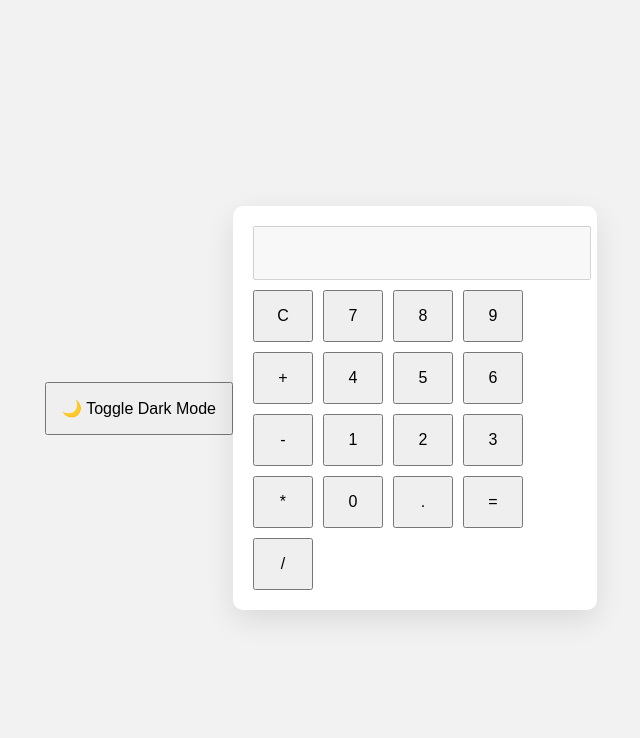
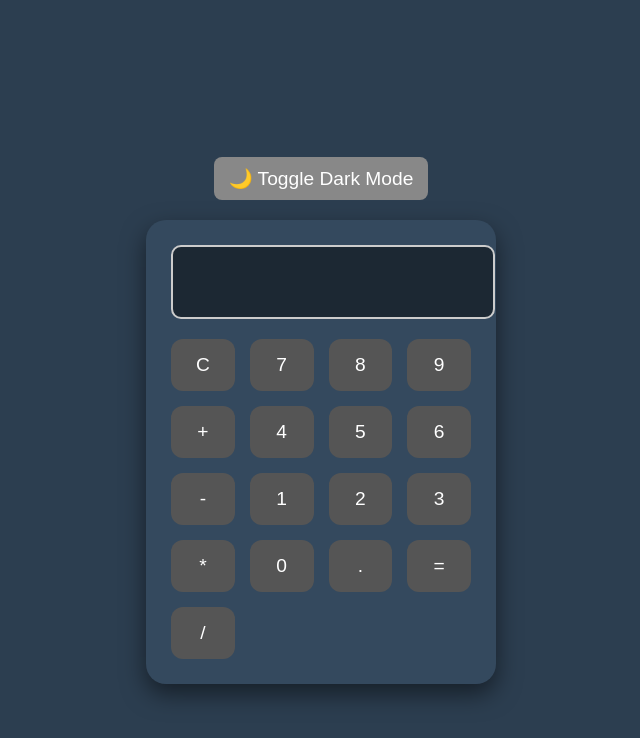
Before and after one commit to noshabaverse/web-calculator, a plain HTML site: page index.html in a window 1280 px wide. Both pictures are taken after a click on the button "🌙 Toggle Dark Mode". Shown: the whole page, without its empty margins (319-959 px from the left). Drawn offline with Linux system fonts and the light colour scheme.

Commit message:
Update style.css

```diff
--- a/style.css
+++ b/style.css
@@ -1,36 +1,108 @@
+/* ==== General Styles ==== */
 body {
-  font-family: Arial;
+  font-family: 'Segoe UI', sans-serif;
   display: flex;
+  flex-direction: column;
+  align-items: center;
   justify-content: center;
-  align-items: center;
-  height: 100vh;
-  background: #f2f2f2;
+  min-height: 100vh;
+  background: linear-gradient(to bottom right, #e0eafc, #cfdef3);
+  margin: 0;
+  padding: 20px;
 }
 
+.title {
+  font-size: 1.8rem;
+  margin-bottom: 10px;
+  color: #2c3e50;
+  text-align: center;
+}
+
+/* ==== Calculator Styles ==== */
 .calculator {
-  background: #fff;
-  padding: 20px;
-  border-radius: 10px;
-  box-shadow: 0 10px 30px rgba(0,0,0,0.1);
+  background: #ffffff;
+  padding: 25px;
+  border-radius: 20px;
+  box-shadow: 0 10px 25px rgba(0, 0, 0, 0.15);
+  width: 300px;
 }
 
 #display {
   width: 100%;
-  height: 40px;
-  font-size: 1.5rem;
-  margin-bottom: 10px;
+  height: 50px;
+  font-size: 1.6rem;
+  margin-bottom: 20px;
   text-align: right;
-  padding: 5px;
+  padding: 10px;
+  border: 2px solid #ccc;
+  border-radius: 10px;
+  background: #f9f9f9;
 }
 
+/* ==== Buttons Grid ==== */
 .buttons {
   display: grid;
-  grid-template-columns: repeat(4, 60px);
-  gap: 10px;
+  grid-template-columns: repeat(4, 1fr);
+  gap: 15px;
 }
 
 button {
   padding: 15px;
-  font-size: 1rem;
+  font-size: 1.2rem;
+  border: none;
+  border-radius: 12px;
+  background-color: #74b9ff;
+  color: white;
+  cursor: pointer;
+  transition: background-color 0.3s ease;
+}
+
+button:hover {
+  background-color: #0984e3;
+}
+
+button:active {
+  background-color: #005cbf;
+}
+
+/* ==== Dark Mode Styles ==== */
+.toggle-btn {
+  margin-bottom: 20px;
+  padding: 10px 15px;
+  border: none;
+  border-radius: 8px;
+  background-color: #444;
+  color: white;
   cursor: pointer;
 }
+
+body.dark {
+  background: #2c3e50;
+  color: white;
+}
+
+body.dark .calculator {
+  background: #34495e;
+  box-shadow: 0 10px 25px rgba(0, 0, 0, 0.5);
+}
+
+body.dark button {
+  background-color: #555;
+}
+
+body.dark button:hover {
+  background-color: #777;
+}
+
+body.dark #display {
+  background: #1c2833;
+  color: white;
+}
+
+body.dark .title {
+  color: white;
+}
+
+body.dark .toggle-btn {
+  background-color: #888;
+}
```
